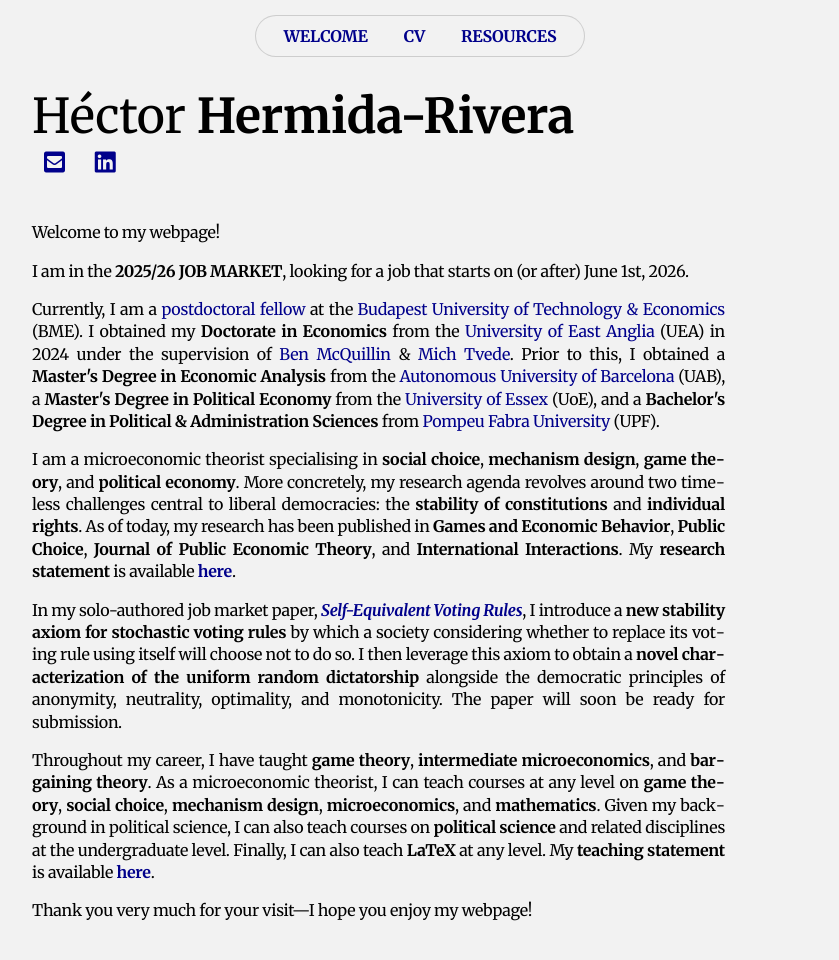
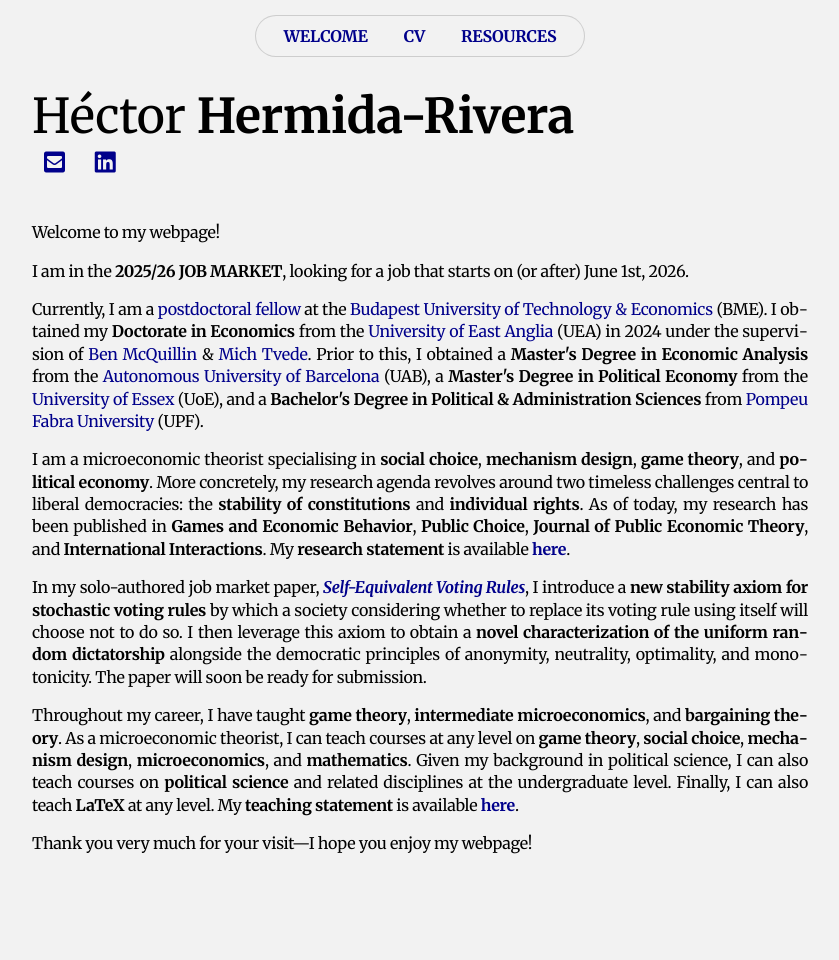
Before and after one commit to HectorHermidaRivera/hectorhermidarivera.github.io, a Jekyll site: the page built from index.md, in a window 1280 px wide and 978 px high. Shown: the top 960 px of the window, without its empty margins (220-1059 px from the left). Built offline with Jekyll 4.4.1, drawn with Linux system fonts in a browser that asks for light colours; a style sheet for code colours, icons or effects is not loaded.

Commit message:
Update index.md

```diff
--- a/index.md
+++ b/index.md
@@ -39,7 +39,7 @@ title: Héctor Hermida-Rivera
     </a>
   </div>
 
-<div class="two-column" style="padding-right: 166px;">
+<div class="two-column" style="padding-right: 83px;">
   <div class="label"></div>
   <div class="value">
   <p>Welcome to my webpage!</p>
```
